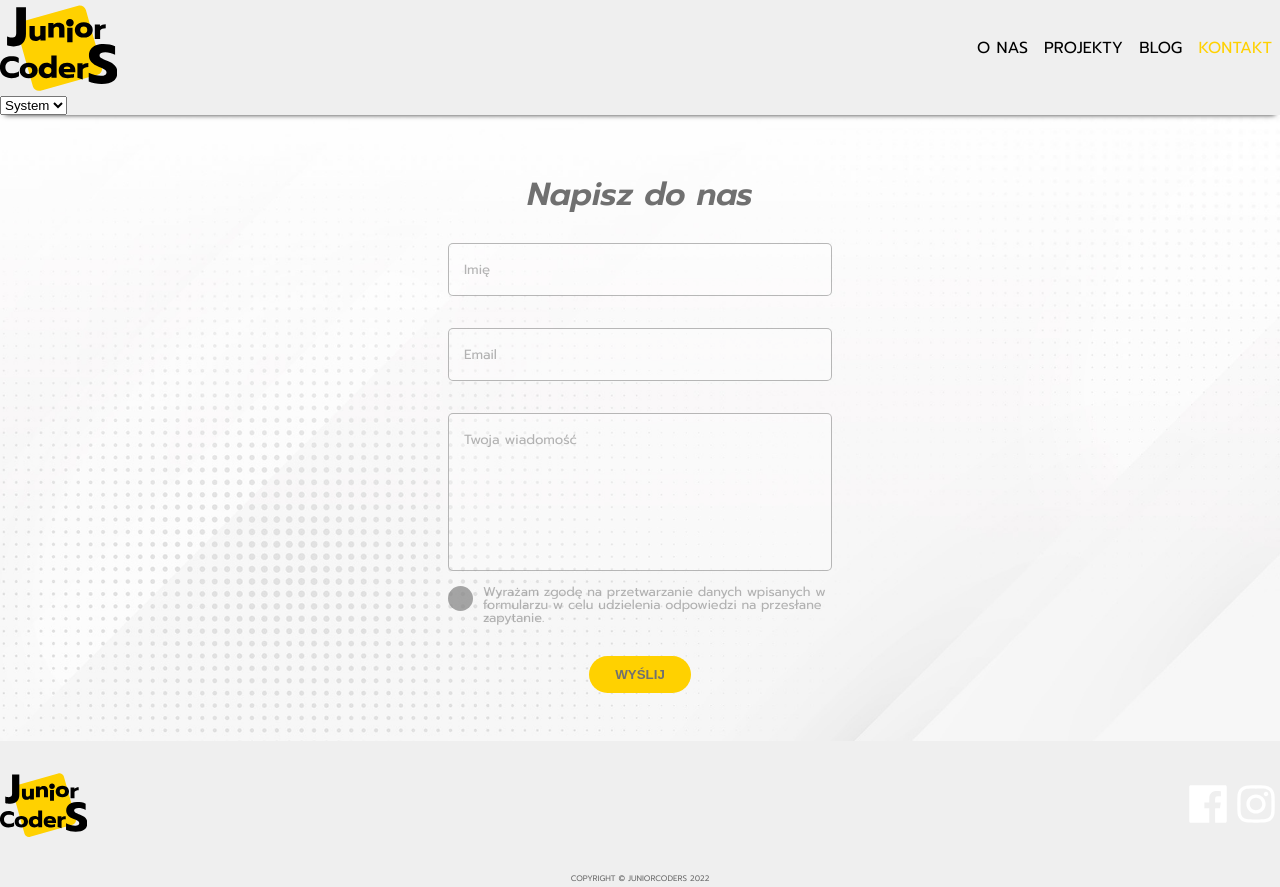
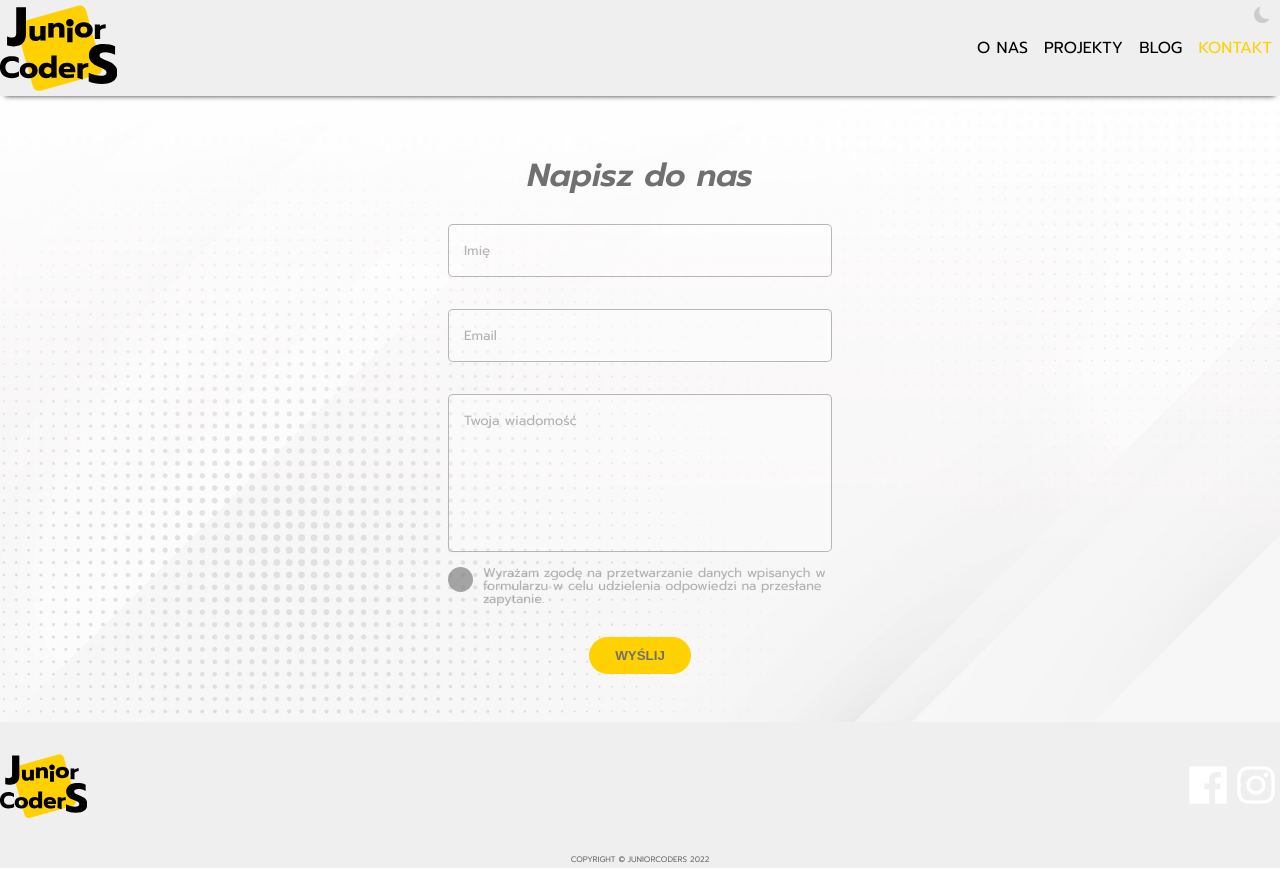
Before and after one commit to JuniorCodersTeam/junior_coders, a Next.js app: page /contact in a window 1280 px wide. Built offline with nearby package versions, Linux system fonts and the light colour scheme.

Commit message:
developing theme styling

```diff
--- a/components/layout/Navbar/Navbar.jsx
+++ b/components/layout/Navbar/Navbar.jsx
@@ -20,7 +20,11 @@ const Navbar = () => {
 
   return (
     <nav ref={refNavbar} className="nav">
+
       <div className="nav--menu-desktop">
+        <div className="theme-switch-container">
+          <ThemeSwitch />
+        </div>
         <Link href="/" passHref>
           <a onClick={() => isModalOpen && setModalOpen(false)}>
             <div className="nav--logo-wrapper">
@@ -28,6 +32,8 @@ const Navbar = () => {
             </div>
           </a>
         </Link>
+
+
         <div className="nav--menu-wrapper">
           <button type="button" aria-label="menu" onClick={openCloseHamburger}>
             {isModalOpen ? <AiOutlineClose /> : <AiOutlineMenu />}
@@ -55,7 +61,7 @@ const Navbar = () => {
           ))}
         </ul>
       )}
-      <ThemeSwitch />
+
     </nav>
   );
 };
--- a/components/layout/Navbar/ThemeSwitch.jsx
+++ b/components/layout/Navbar/ThemeSwitch.jsx
@@ -1,5 +1,6 @@
 import { useState, useEffect } from 'react'
 import { useTheme } from 'next-themes'
+import { BsFillBrightnessHighFill, BsFillMoonFill } from "react-icons/bs";
 
 const ThemeSwitch = () => {
     const [mounted, setMounted] = useState(false)
@@ -15,11 +16,16 @@ const ThemeSwitch = () => {
     }
 
     return (
-        <select value={theme} onChange={e => setTheme(e.target.value)}>
-            <option value="system">System</option>
-            <option value="dark">Dark</option>
-            <option value="light">Light</option>
-        </select>
+        <>
+            {theme === 'dark' ? <BsFillBrightnessHighFill onClick={()=>setTheme('light')}/> : <BsFillMoonFill className='theme-icon' onClick={()=>setTheme('dark')}/>}
+
+            {/* <select value={theme} onChange={e => setTheme(e.target.value)}>
+                <option value="system">System</option>
+                <option value="dark">Dark</option>
+                <option value="light">Light</option>
+            </select> */}
+        </>
+
     )
 }
 
--- a/sass/components/_projectCard.scss
+++ b/sass/components/_projectCard.scss
@@ -19,6 +19,7 @@
         padding-bottom: 1rem;
     }
     h2 {
+        color:$secondary-gray;
         font-size: 1.3rem;
         font-weight: 600;
         letter-spacing: -.04rem;
@@ -54,3 +55,8 @@
         justify-content: flex-end;
     }
 }
+
+[data-theme='dark'] .project-card {
+    color: rgb(231, 231, 231);
+    background-color: #222;
+}
--- a/sass/layout/_navbar.scss
+++ b/sass/layout/_navbar.scss
@@ -2,6 +2,9 @@
 @import "./sass/components/logo";
 
 .nav {
+  // * {
+  //   border: 1px solid pink;
+  // }
   z-index: 999;
   position: sticky;
   top: 0;
@@ -15,6 +18,7 @@
     display: flex;
     align-items: center;
     justify-content: space-between;
+    position: relative;
   }
 
   & a {
@@ -104,3 +108,17 @@
 .active {
   color: $primary-yellow;
 }
+
+.theme-switch-container {
+  position: absolute;
+  top: 7px;
+  right: 10px;
+  opacity: 0.3;
+  select {
+    border: none;
+  }
+  .theme-icon {
+    color: rgba($secondary-gray, 0.9)
+  }
+
+}
--- a/sass/pages/_contact.scss
+++ b/sass/pages/_contact.scss
@@ -1,4 +1,5 @@
 @import "./../utilities/mixins";
+@import "./../utilities/variables";
 
 .d-none {
     display: none;
@@ -154,6 +155,14 @@
     background-color: $primary-yellow;
     }
 
+.agree-box input:checked ~ label {
+        color: $secondary-gray;
+    }
+
+[data-theme='dark'] .agree-box input:checked ~ label {
+    color: $background-white-cream;
+}
+
 .checkmark:after {
     content: "";
     position: absolute;
```
Also changed, not shown: components/Banner.jsx (+6 -4 lines).
